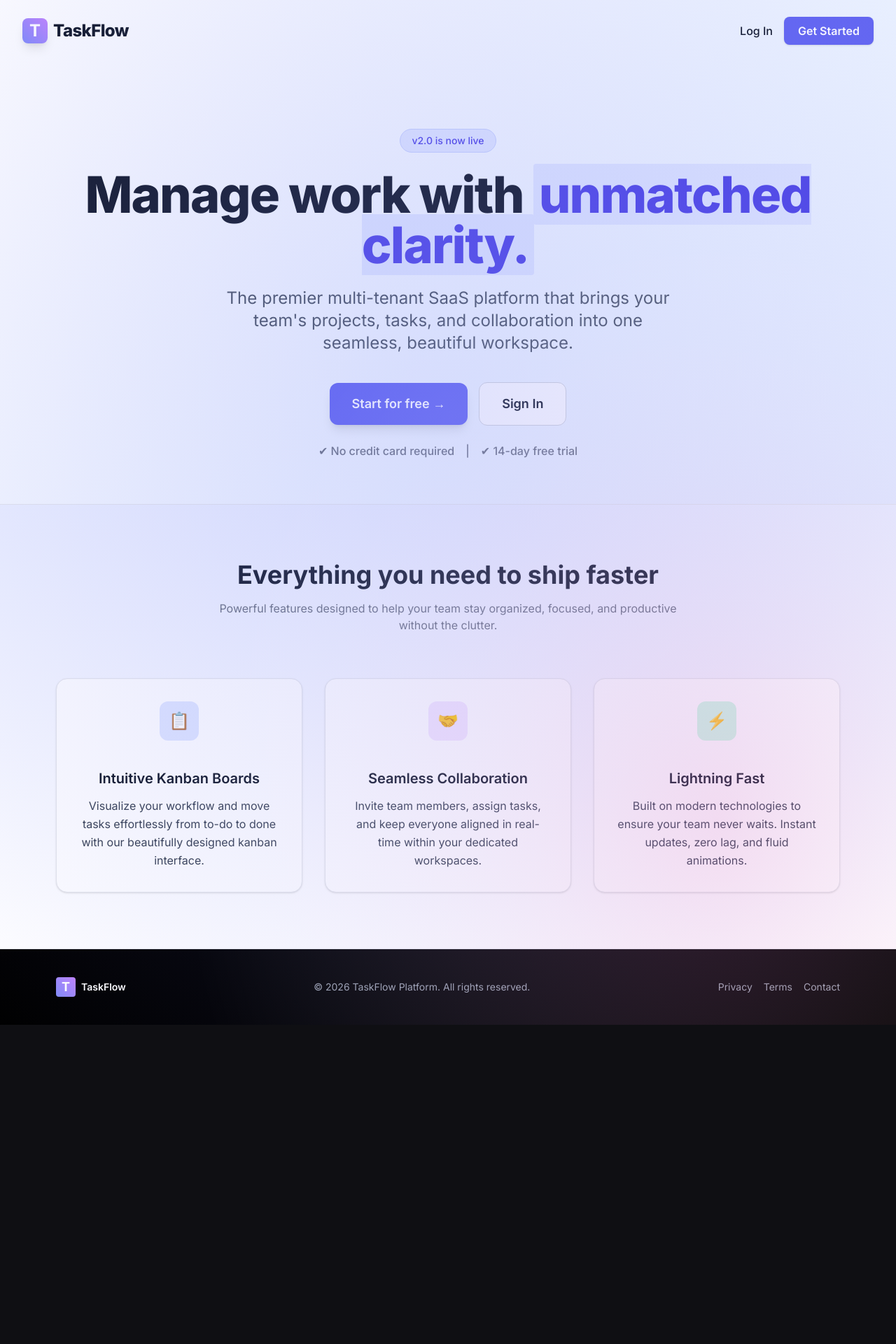
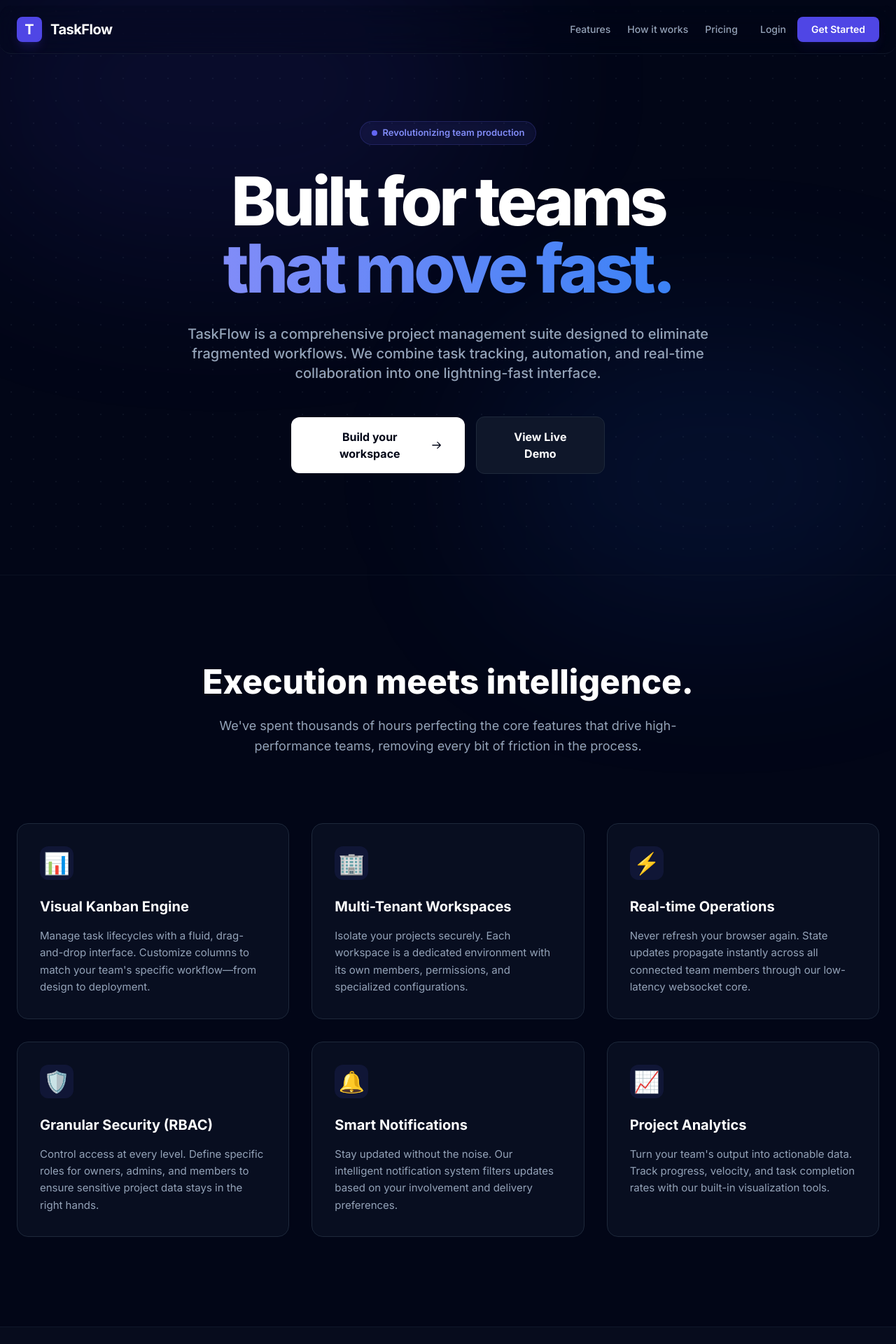
Before and after one commit to AishwariyaRaj/TaskFlow, a React (Vite) app in the folder frontend/: page / in a window 1280 px wide. Shown: the top 1920 px of the page at 70% size. Before the commit the page ends 1464 px from the top, so only its background shows below. Built offline with nearby package versions, Linux system fonts and the light colour scheme; no server answers.

Commit message:
style: enhance LandingPage design and add fade-in animation

```diff
--- a/frontend/src/pages/LandingPage.jsx
+++ b/frontend/src/pages/LandingPage.jsx
@@ -3,104 +3,210 @@ import { Link } from 'react-router-dom';
 
 export default function LandingPage() {
   return (
-    <div className="min-h-screen bg-gradient-to-br from-white via-blue-50 to-indigo-100 text-gray-900 font-sans relative overflow-hidden">
-      {/* Subtle SVG Background - More Visible */}
-      <svg className="absolute inset-0 w-full h-full pointer-events-none select-none" style={{zIndex:0}} aria-hidden="true">
-        <defs>
-          <radialGradient id="bg1" cx="50%" cy="40%" r="80%">
-            <stop offset="0%" stopColor="#818cf8" stopOpacity="0.25" />
-            <stop offset="100%" stopColor="#6366f1" stopOpacity="0" />
-          </radialGradient>
-          <radialGradient id="bg2" cx="80%" cy="80%" r="60%">
-            <stop offset="0%" stopColor="#f472b6" stopOpacity="0.18" />
-            <stop offset="100%" stopColor="#fff" stopOpacity="0" />
-          </radialGradient>
-        </defs>
-        <rect width="100%" height="100%" fill="url(#bg1)" />
-        <rect width="100%" height="100%" fill="url(#bg2)" />
-      </svg>
+    <div className="min-h-screen bg-[#020617] text-slate-300 font-sans selection:bg-indigo-500/30 overflow-x-hidden">
+      {/* Background Grid & Accents */}
+      <div className="fixed inset-0 z-0 opacity-[0.15] pointer-events-none"
+           style={{ backgroundImage: 'radial-gradient(#475569 1px, transparent 1px)', backgroundSize: '32px 32px' }}>
+      </div>
+      <div className="fixed inset-0 z-0 pointer-events-none">
+        <div className="absolute top-[-15%] left-[-5%] w-[60%] h-[60%] rounded-full bg-indigo-600/10 blur-[120px]" />
+        <div className="absolute bottom-[-10%] right-[-5%] w-[50%] h-[50%] rounded-full bg-blue-600/10 blur-[120px]" />
+      </div>
 
       {/* Navigation */}
-      <nav className="w-full px-8 py-6 flex items-center justify-between">
-        <div className="flex items-center gap-2">
-          <div className="w-9 h-9 rounded-lg bg-gradient-to-tr from-indigo-400 to-purple-400 flex items-center justify-center shadow-lg">
-            <span className="text-white font-bold text-2xl">T</span>
+      <nav className="relative z-50 w-full px-6 py-4 flex items-center justify-between max-w-7xl mx-auto backdrop-blur-xl border-b border-slate-800/50 sticky top-0 mt-2 rounded-2xl bg-slate-950/20">
+        <div className="flex items-center gap-3">
+          <div className="w-9 h-9 rounded-lg bg-indigo-600 flex items-center justify-center shadow-lg shadow-indigo-600/20">
+            <span className="text-white font-bold text-xl">T</span>
           </div>
-          <span className="font-extrabold text-2xl tracking-tight">TaskFlow</span>
+          <span className="font-bold text-xl tracking-tight text-white">TaskFlow</span>
         </div>
-        <div className="flex items-center gap-4">
-          <Link to="/login" className="text-base font-medium hover:text-indigo-600 transition-colors">Log In</Link>
-          <Link to="/register" className="bg-indigo-500 hover:bg-indigo-600 text-white font-semibold px-5 py-2 rounded-lg shadow transition-all">Get Started</Link>
+        <div className="flex items-center gap-8">
+          <div className="hidden md:flex items-center gap-6 text-sm font-medium text-slate-400">
+            <a href="#features" className="hover:text-white transition-colors">Features</a>
+            <a href="#how-it-works" className="hover:text-white transition-colors">How it works</a>
+            <a href="#pricing" className="hover:text-white transition-colors">Pricing</a>
+          </div>
+          <div className="flex items-center gap-4">
+            <Link to="/login" className="text-sm font-medium text-slate-400 hover:text-white transition-colors">Login</Link>
+            <Link to="/register" className="px-5 py-2 bg-indigo-600 hover:bg-indigo-500 text-white text-sm font-semibold rounded-lg transition-all shadow-lg shadow-indigo-600/10">
+              Get Started
+            </Link>
+          </div>
         </div>
       </nav>
 
       {/* Hero Section */}
-      <section className="flex flex-col items-center justify-center text-center pt-24 pb-16 px-4">
-        <span className="inline-block px-4 py-1.5 rounded-full bg-indigo-100 border border-indigo-200 text-indigo-600 font-medium text-sm mb-6">v2.0 is now live</span>
-        <h1 className="text-5xl md:text-7xl font-extrabold tracking-tight mb-6">
-          Manage work with <span className="text-indigo-600 bg-indigo-100 px-2 rounded">unmatched clarity.</span>
+      <header className="relative z-10 pt-24 pb-20 px-6 max-w-7xl mx-auto text-center border-b border-slate-800/30">
+        <div className="inline-flex items-center gap-2 px-4 py-1.5 rounded-full bg-indigo-500/10 border border-indigo-500/20 text-indigo-400 text-[13px] font-semibold mb-8 animate-fade-in shadow-inner">
+          <span className="flex h-2 w-2 rounded-full bg-indigo-500"></span>
+          Revolutionizing team production
+        </div>
+
+        <h1 className="text-5xl md:text-7xl lg:text-8xl font-black text-white tracking-tighter mb-8 leading-[0.95]">
+          Built for teams <br/>
+          <span className="text-transparent bg-clip-text bg-gradient-to-r from-indigo-400 to-blue-500">that move fast.</span>
         </h1>
-        <p className="text-lg md:text-2xl text-gray-600 max-w-2xl mx-auto mb-10">
-          The premier multi-tenant SaaS platform that brings your team's projects, tasks, and collaboration into one seamless, beautiful workspace.
+
+        <p className="text-lg md:text-xl text-slate-400 max-w-3xl mx-auto mb-12 leading-relaxed font-medium">
+          TaskFlow is a comprehensive project management suite designed to eliminate fragmented workflows. We combine task tracking, automation, and real-time collaboration into one lightning-fast interface.
         </p>
-        <div className="flex flex-col sm:flex-row items-center justify-center gap-4 w-full max-w-md mx-auto mb-6">
-          <Link to="/register" className="bg-indigo-500 hover:bg-indigo-600 text-white font-semibold px-8 py-4 rounded-xl shadow-lg w-full sm:w-auto transition-all text-lg">Start for free →</Link>
-          <Link to="/login" className="bg-white hover:bg-gray-100 text-gray-900 font-semibold px-8 py-4 rounded-xl border border-gray-300 w-full sm:w-auto transition-all text-lg">Sign In</Link>
+
+        <div className="flex flex-col sm:flex-row items-center justify-center gap-4 w-full max-w-md mx-auto mb-16">
+          <Link to="/register" className="w-full sm:w-auto px-8 py-4 bg-white text-slate-950 font-bold rounded-xl hover:bg-slate-200 transition-all flex items-center justify-center gap-2">
+            Build your workspace
+            <svg className="w-4 h-4" fill="none" stroke="currentColor" viewBox="0 0 24 24"><path strokeLinecap="round" strokeLinejoin="round" strokeWidth={2} d="M14 5l7 7m0 0l-7 7m7-7H3" /></svg>
+          </Link>
+          <Link to="/login" className="w-full sm:w-auto px-8 py-4 bg-slate-900 text-white font-bold rounded-xl border border-slate-800 hover:border-slate-700 transition-all">
+            View Live Demo
+          </Link>
         </div>
-        <div className="flex flex-col sm:flex-row items-center justify-center gap-4 text-gray-500 text-base font-medium">
-          <span>✔ No credit card required</span>
-          <span className="hidden sm:inline">|</span>
-          <span>✔ 14-day free trial</span>
+      </header>
+
+      {/* Detailed Features Section */}
+      <section id="features" className="relative z-10 py-32 px-6 max-w-7xl mx-auto">
+        <div className="text-center mb-24">
+          <h2 className="text-3xl md:text-5xl font-extrabold text-white mb-6">Execution meets intelligence.</h2>
+          <p className="text-lg text-slate-400 max-w-2xl mx-auto leading-relaxed">
+            We've spent thousands of hours perfecting the core features that drive high-performance teams, removing every bit of friction in the process.
+          </p>
+        </div>
+
+        <div className="grid md:grid-cols-3 gap-8">
+          {[
+            {
+              title: "Visual Kanban Engine",
+              desc: "Manage task lifecycles with a fluid, drag-and-drop interface. Customize columns to match your team's specific workflow—from design to deployment.",
+              icon: "📊"
+            },
+            {
+              title: "Multi-Tenant Workspaces",
+              desc: "Isolate your projects securely. Each workspace is a dedicated environment with its own members, permissions, and specialized configurations.",
+              icon: "🏢"
+            },
+            {
+              title: "Real-time Operations",
+              desc: "Never refresh your browser again. State updates propagate instantly across all connected team members through our low-latency websocket core.",
+              icon: "⚡"
+            },
+            {
+              title: "Granular Security (RBAC)",
+              desc: "Control access at every level. Define specific roles for owners, admins, and members to ensure sensitive project data stays in the right hands.",
+              icon: "🛡️"
+            },
+            {
+              title: "Smart Notifications",
+              desc: "Stay updated without the noise. Our intelligent notification system filters updates based on your involvement and delivery preferences.",
+              icon: "🔔"
+            },
+            {
+              title: "Project Analytics",
+              desc: "Turn your team's output into actionable data. Track progress, velocity, and task completion rates with our built-in visualization tools.",
+              icon: "📈"
+            }
+          ].map((feature, i) => (
+            <div key={i} className="p-8 rounded-2xl bg-slate-900/50 border border-slate-800 hover:border-indigo-500/50 transition-all group">
+              <div className="w-12 h-12 rounded-xl bg-indigo-500/10 flex items-center justify-center text-3xl mb-6 group-hover:scale-110 transition-transform">
+                {feature.icon}
+              </div>
+              <h3 className="text-xl font-bold text-white mb-4">{feature.title}</h3>
+              <p className="text-slate-400 leading-relaxed text-[15px]">{feature.desc}</p>
+            </div>
+          ))}
         </div>
       </section>
 
-      {/* Features Section */}
-      <section className="py-20 bg-gradient-to-b from-indigo-50 to-white border-t border-gray-200">
-        <div className="max-w-6xl mx-auto px-4">
-          <div className="text-center mb-16">
-            <h2 className="text-3xl md:text-4xl font-bold mb-4">Everything you need to ship faster</h2>
-            <p className="text-gray-500 max-w-2xl mx-auto">Powerful features designed to help your team stay organized, focused, and productive without the clutter.</p>
-          </div>
-          <div className="grid md:grid-cols-3 gap-8">
-            <div className="p-8 rounded-2xl bg-white border border-gray-200 hover:border-indigo-400 transition-all duration-300 shadow flex flex-col items-center text-center">
-              <div className="w-14 h-14 rounded-xl bg-indigo-100 text-indigo-500 flex items-center justify-center mb-10 text-2xl font-bold">📋</div>
-              <h3 className="text-xl font-semibold mb-3">Intuitive Kanban Boards</h3>
-              <p className="text-gray-700 leading-relaxed">
-                Visualize your workflow and move tasks effortlessly from to-do to done with our beautifully designed kanban interface.
+      {/* How It Works Section */}
+      <section id="how-it-works" className="relative z-10 py-32 bg-slate-900/40 border-y border-slate-800/40">
+        <div className="max-w-7xl mx-auto px-6">
+          <div className="grid lg:grid-cols-2 gap-20 items-center">
+            <div className="order-2 lg:order-1 relative">
+              <div className="space-y-12">
+                {[
+                  { step: "01", title: "Create Your Workspace", desc: "Start by defining your organization. Set up a secure workspace and invite your core team members via email." },
+                  { step: "02", title: "Scale with Projects", desc: "Break down your goals into actionable projects. Create boards, set milestones, and define custom automation rules." },
+                  { step: "03", title: "Execute with Clarity", desc: "Assign tasks, track time, and communicate within task threads. Monitor everything from a unified dashboard." }
+                ].map((s, i) => (
+                  <div key={i} className="flex gap-6 group">
+                    <span className="text-3xl font-black text-indigo-500/40 group-hover:text-indigo-400 transition-colors">{s.step}</span>
+                    <div>
+                      <h4 className="text-xl font-bold text-white mb-2">{s.title}</h4>
+                      <p className="text-slate-400 leading-relaxed">{s.desc}</p>
+                    </div>
+                  </div>
+                ))}
+              </div>
+            </div>
+            <div className="order-1 lg:order-2">
+              <h2 className="text-4xl md:text-5xl font-black text-white mb-8 leading-tight">Simple process, <br/> powerful results.</h2>
+              <p className="text-lg text-slate-400 mb-10 leading-relaxed">
+                We believe that complex tools don't have to be complicated. TaskFlow's onboarding is designed to get your team productive within minutes, not weeks of training.
               </p>
-            </div>
-            <div className="p-8 rounded-2xl bg-white border border-gray-200 hover:border-purple-400 transition-all duration-300 shadow flex flex-col items-center text-center">
-              <div className="w-14 h-14 rounded-xl bg-purple-100 text-purple-500 flex items-center justify-center mb-10 text-2xl font-bold">🤝</div>
-              <h3 className="text-xl font-semibold mb-3">Seamless Collaboration</h3>
-              <p className="text-gray-700 leading-relaxed">
-                Invite team members, assign tasks, and keep everyone aligned in real-time within your dedicated workspaces.
-              </p>
-            </div>
-            <div className="p-8 rounded-2xl bg-white border border-gray-200 hover:border-emerald-400 transition-all duration-300 shadow flex flex-col items-center text-center">
-              <div className="w-14 h-14 rounded-xl bg-emerald-100 text-emerald-500 flex items-center justify-center mb-10 text-2xl font-bold">⚡</div>
-              <h3 className="text-xl font-semibold mb-3">Lightning Fast</h3>
-              <p className="text-gray-700 leading-relaxed">
-                Built on modern technologies to ensure your team never waits. Instant updates, zero lag, and fluid animations.
-              </p>
+              <div className="inline-block p-1 rounded-xl bg-gradient-to-r from-indigo-500 to-blue-500">
+                <div className="px-8 py-4 bg-slate-950 rounded-lg text-white font-bold flex items-center gap-3">
+                  <span className="flex h-3 w-3 rounded-full bg-emerald-500 animate-pulse"></span>
+                  Currently used by 100+ hyper-growth teams
+                </div>
+              </div>
             </div>
           </div>
         </div>
       </section>
 
+      {/* Stats Section */}
+      <section className="relative z-10 py-32 px-6">
+        <div className="max-w-7xl mx-auto grid grid-cols-2 md:grid-cols-4 gap-12 text-center">
+          {[
+            { label: "Tasks Completed", value: "2M+" },
+            { label: "Active Teams", value: "500+" },
+            { label: "Uptime", value: "99.9%" },
+            { label: "User Rating", value: "4.9/5" }
+          ].map((stat, i) => (
+            <div key={i}>
+              <div className="text-4xl md:text-5xl font-black text-white mb-2">{stat.value}</div>
+              <div className="text-sm font-bold text-slate-500 uppercase tracking-widest">{stat.label}</div>
+            </div>
+          ))}
+        </div>
+      </section>
+
       {/* Footer */}
-      <footer className="py-10 border-t border-gray-200 text-center text-gray-400 text-sm bg-black">
-        <div className="max-w-6xl mx-auto px-4 flex flex-col md:flex-row items-center justify-between gap-4">
-          <div className="flex items-center gap-2">
-            <div className="w-7 h-7 rounded bg-gradient-to-tr from-indigo-400 to-purple-400 flex items-center justify-center">
-              <span className="text-white font-bold text-lg">T</span>
+      <footer className="relative z-10 py-24 px-6 border-t border-slate-900 bg-slate-950">
+        <div className="max-w-7xl mx-auto grid md:grid-cols-4 gap-12 mb-16">
+          <div className="col-span-2">
+            <div className="flex items-center gap-3 mb-6">
+              <div className="w-8 h-8 rounded-lg bg-indigo-600 flex items-center justify-center font-bold text-white">T</div>
+              <span className="font-bold text-xl text-white">TaskFlow</span>
             </div>
-            <span className="font-semibold text-white">TaskFlow</span>
+            <p className="text-slate-500 text-sm max-w-sm leading-relaxed">
+              The engineered approach to project management. We provide the architecture for high-velocity teams to focus on building, not managing.
+            </p>
           </div>
-          <p>&copy; {new Date().getFullYear()} TaskFlow Platform. All rights reserved.</p>
-          <div className="flex gap-4">
-            <a href="#" className="hover:text-white">Privacy</a>
-            <a href="#" className="hover:text-white">Terms</a>
-            <a href="#" className="hover:text-white">Contact</a>
+          <div>
+            <h4 className="text-slate-200 font-bold mb-6 text-sm">PRODUCT</h4>
+            <div className="flex flex-col gap-4 text-sm text-slate-500">
+              <a href="#" className="hover:text-indigo-400 transition-all">Features</a>
+              <a href="#" className="hover:text-indigo-400 transition-all">Automation</a>
+              <a href="#" className="hover:text-indigo-400 transition-all">Integrations</a>
+              <a href="#" className="hover:text-indigo-400 transition-all">Changelog</a>
+            </div>
+          </div>
+          <div>
+            <h4 className="text-slate-200 font-bold mb-6 text-sm">COMPANY</h4>
+            <div className="flex flex-col gap-4 text-sm text-slate-500">
+              <a href="#" className="hover:text-indigo-400 transition-all">About Us</a>
+              <a href="#" className="hover:text-indigo-400 transition-all">Security</a>
+              <a href="#" className="hover:text-indigo-400 transition-all">Privacy Policy</a>
+              <a href="#" className="hover:text-indigo-400 transition-all">Status</a>
+            </div>
+          </div>
+        </div>
+        <div className="max-w-7xl mx-auto pt-8 border-t border-slate-900 flex flex-col md:flex-row justify-between items-center text-slate-600 text-xs tracking-widest uppercase gap-4">
+          <p>&copy; {new Date().getFullYear()} TaskFlow Inc. Precision built.</p>
+          <div className="flex gap-8">
+            <a href="#" className="hover:text-white transition-colors underline underline-offset-4 decoration-indigo-500/50">Terms</a>
+            <a href="#" className="hover:text-white transition-colors underline underline-offset-4 decoration-indigo-500/50">Privacy</a>
+            <a href="#" className="hover:text-white transition-colors underline underline-offset-4 decoration-indigo-500/50">Security</a>
           </div>
         </div>
       </footer>
--- a/frontend/src/styles/index.css
+++ b/frontend/src/styles/index.css
@@ -75,6 +75,15 @@
 
   a {
     @apply transition-colors duration-200;
+  }
+
+  @keyframes fade-in {
+    from { opacity: 0; transform: translateY(10px); }
+    to { opacity: 1; transform: translateY(0); }
+  }
+
+  .animate-fade-in {
+    animation: fade-in 0.8s ease-out forwards;
   }
 }
 
```
